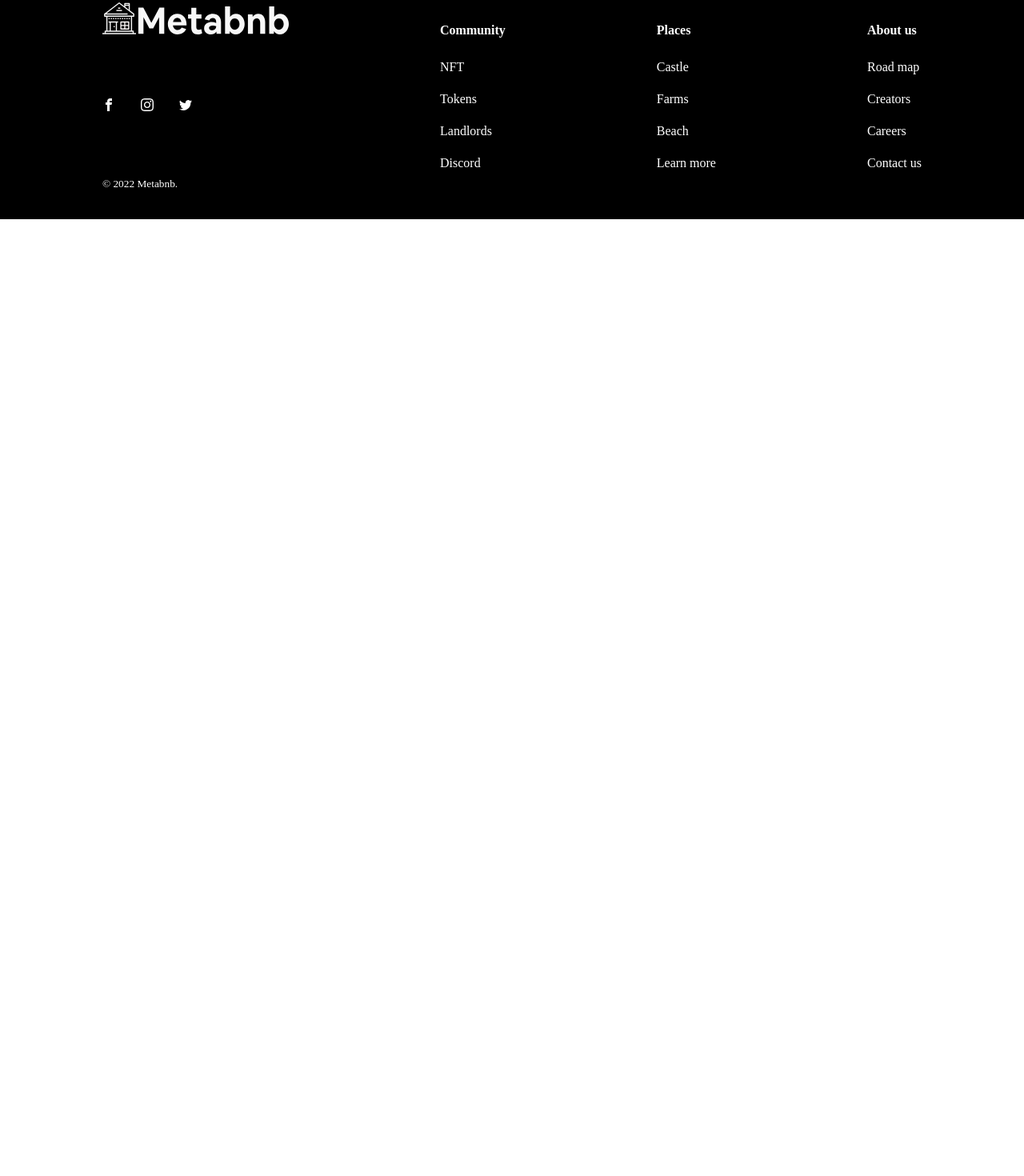
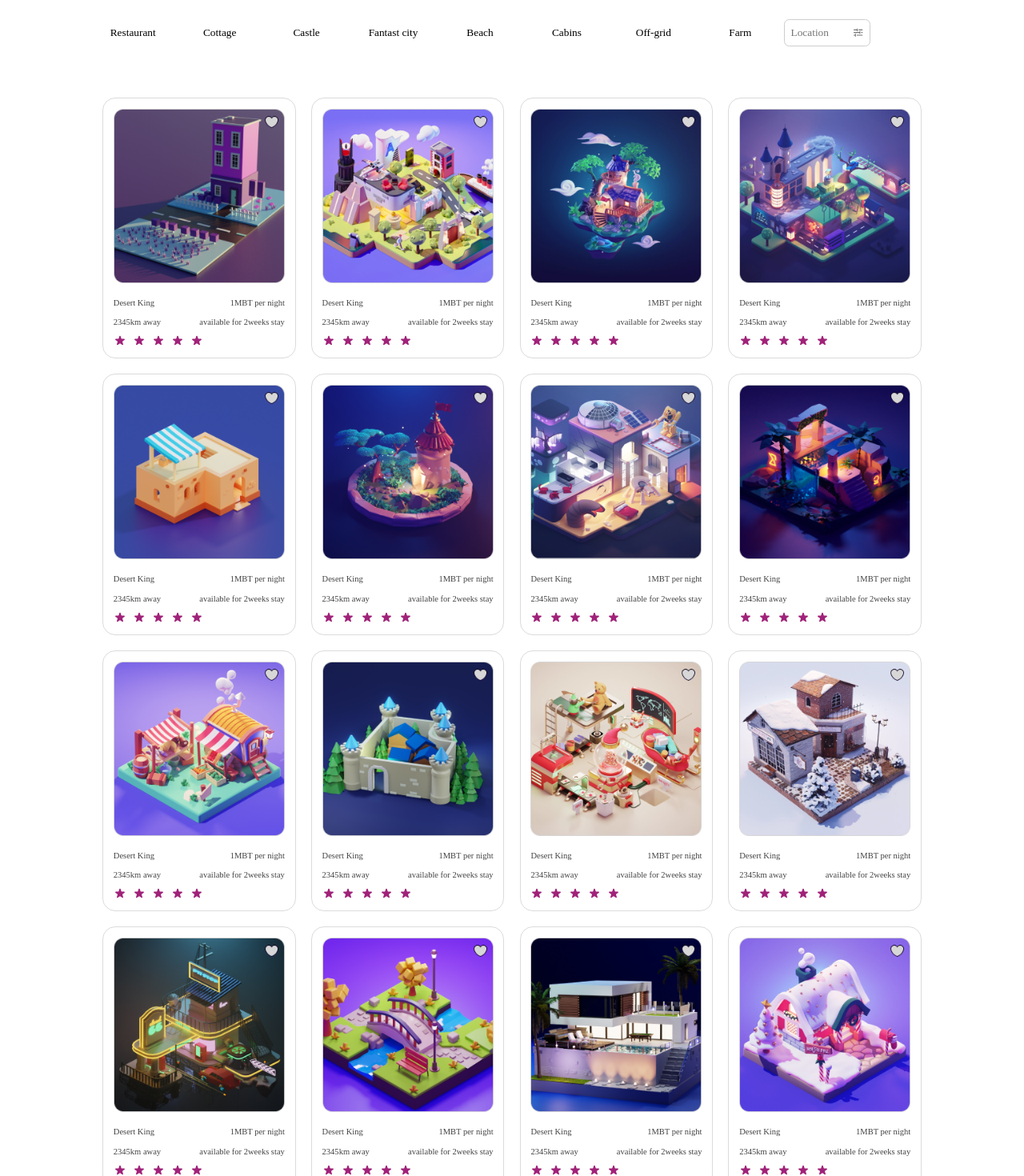
Before and after one commit to JoeTechx/metabnb, a React (Create React App) app: page /placetostay in a window 1280 px wide. Shown: the part 120-1590 px from the top of the page at 80% size. Before the commit the page ends 800 px from the top, so only its background shows below. Built offline with nearby package versions, Linux system fonts and the light colour scheme; a web font is replaced by a local one.

Commit message:
Done with places to stay

```diff
--- /dev/null
+++ b/src/component/Places.jsx
@@ -0,0 +1,64 @@
+import { placeHeader } from "../data"
+import { placeToStay } from "../data"
+import Card from "../UI/Card";
+const Places = () => {
+    return (
+      <section className="places__to-stay">
+     <div className="container places__container">
+        <div className="place__filter">
+            {
+                placeHeader.map(({id, name, icon}) => {
+                    return(
+                    <button className="filter" key={id}>
+                        {name}
+                        {icon}
+                    </button>
+                    )
+                })
+            }
+        </div>
+
+        <div className="adventures__wrapper places__wrapper">
+          {placeToStay.map(
+            ({
+              id,
+              Image,
+              title,
+              amount,
+              distance,
+              daysNumber,
+              star1,
+              star2,
+              star3,
+              star4,
+              star5,
+            }) => {
+              return (
+                <Card key={id} className="adventures__adventure">
+                  <img src={Image} alt="" />
+                  <div className="TA">
+                    <small>{title}</small>
+                    <small>{amount}</small>
+                  </div>
+                  <div className="DD">
+                    <small>{distance}</small>
+                    <small>{daysNumber}</small>
+                  </div>
+                  <div className="star">
+                   <span>{star1}</span>
+                   <span>{star2}</span>
+                   <span>{star3}</span>
+                   <span>{star4}</span>
+                   <span>{star5}</span>
+                  </div>
+                </Card>
+              );
+            }
+          )}
+        </div>
+     </div>
+      </section>
+    )
+  }
+
+  export default Places
--- a/src/data.js
+++ b/src/data.js
@@ -2,6 +2,7 @@ import { HiStar } from "react-icons/hi";
 import { ImFacebook } from "react-icons/im";
 import { SiInstagram } from "react-icons/si";
 import { BsTwitter } from "react-icons/bs";
+import { BiSlider } from "react-icons/bi";
 
 export const links = [
   {
@@ -214,3 +215,264 @@ export const aboutUs = [
     name: "Contact us",
   },
 ];
+
+
+
+export const placeToStay = [
+  {
+    id: 1,
+    Image: require("./Image/Frame 1.png"),
+    title: "Desert King",
+    amount: "1MBT per night",
+    distance: "2345km away",
+    daysNumber: "available for 2weeks stay",
+    star1: <HiStar />,
+    star2: <HiStar />,
+    star3: <HiStar />,
+    star4: <HiStar />,
+    star5: <HiStar />,
+  },
+  {
+    id: 2,
+    Image: require("./Image/Frame 2.png"),
+    title: "Desert King",
+    amount: "1MBT per night",
+    distance: "2345km away",
+    daysNumber: "available for 2weeks stay",
+    star1: <HiStar />,
+    star2: <HiStar />,
+    star3: <HiStar />,
+    star4: <HiStar />,
+    star5: <HiStar />,
+  },
+  {
+    id: 3,
+    Image: require("./Image/Frame 3.png"),
+    title: "Desert King",
+    amount: "1MBT per night",
+    distance: "2345km away",
+    daysNumber: "available for 2weeks stay",
+    star1: <HiStar />,
+    star2: <HiStar />,
+    star3: <HiStar />,
+    star4: <HiStar />,
+    star5: <HiStar />,
+  },
+  {
+    id: 4,
+    Image: require("./Image/Frame 4.png"),
+    title: "Desert King",
+    amount: "1MBT per night",
+    distance: "2345km away",
+    daysNumber: "available for 2weeks stay",
+    star1: <HiStar />,
+    star2: <HiStar />,
+    star3: <HiStar />,
+    star4: <HiStar />,
+    star5: <HiStar />,
+  },
+  {
+    id: 5,
+    Image: require("./Image/Frame 5.png"),
+    title: "Desert King",
+    amount: "1MBT per night",
+    distance: "2345km away",
+    daysNumber: "available for 2weeks stay",
+    star1: <HiStar />,
+    star2: <HiStar />,
+    star3: <HiStar />,
+    star4: <HiStar />,
+    star5: <HiStar />,
+  },
+  {
+    id: 6,
+    Image: require("./Image/Frame 6.png"),
+    title: "Desert King",
+    amount: "1MBT per night",
+    distance: "2345km away",
+    daysNumber: "available for 2weeks stay",
+    star1: <HiStar />,
+    star2: <HiStar />,
+    star3: <HiStar />,
+    star4: <HiStar />,
+    star5: <HiStar />,
+  },
+  {
+    id: 7,
+    Image: require("./Image/Frame 7.png"),
+    title: "Desert King",
+    amount: "1MBT per night",
+    distance: "2345km away",
+    daysNumber: "available for 2weeks stay",
+    star1: <HiStar />,
+    star2: <HiStar />,
+    star3: <HiStar />,
+    star4: <HiStar />,
+    star5: <HiStar />,
+  },
+  {
+    id: 8,
+    Image: require("./Image/Frame 8.png"),
+    title: "Desert King",
+    amount: "1MBT per night",
+    distance: "2345km away",
+    daysNumber: "available for 2weeks stay",
+    star1: <HiStar />,
+    star2: <HiStar />,
+    star3: <HiStar />,
+    star4: <HiStar />,
+    star5: <HiStar />,
+  },
+  {
+    id: 9,
+    Image: require("./Image/Frame 9.png"),
+    title: "Desert King",
+    amount: "1MBT per night",
+    distance: "2345km away",
+    daysNumber: "available for 2weeks stay",
+    star1: <HiStar />,
+    star2: <HiStar />,
+    star3: <HiStar />,
+    star4: <HiStar />,
+    star5: <HiStar />,
+  },
+  {
+    id: 10,
+    Image: require("./Image/Frame 10.png"),
+    title: "Desert King",
+    amount: "1MBT per night",
+    distance: "2345km away",
+    daysNumber: "available for 2weeks stay",
+    star1: <HiStar />,
+    star2: <HiStar />,
+    star3: <HiStar />,
+    star4: <HiStar />,
+    star5: <HiStar />,
+  },
+  {
+    id: 11,
+    Image: require("./Image/Frame 11.png"),
+    title: "Desert King",
+    amount: "1MBT per night",
+    distance: "2345km away",
+    daysNumber: "available for 2weeks stay",
+    star1: <HiStar />,
+    star2: <HiStar />,
+    star3: <HiStar />,
+    star4: <HiStar />,
+    star5: <HiStar />,
+  },
+  {
+    id: 12,
+    Image: require("./Image/Frame 12.png"),
+    title: "Desert King",
+    amount: "1MBT per night",
+    distance: "2345km away",
+    daysNumber: "available for 2weeks stay",
+    star1: <HiStar />,
+    star2: <HiStar />,
+    star3: <HiStar />,
+    star4: <HiStar />,
+    star5: <HiStar />,
+  },
+  {
+    id: 13,
+    Image: require("./Image/Frame 13.png"),
+    title: "Desert King",
+    amount: "1MBT per night",
+    distance: "2345km away",
+    daysNumber: "available for 2weeks stay",
+    star1: <HiStar />,
+    star2: <HiStar />,
+    star3: <HiStar />,
+    star4: <HiStar />,
+    star5: <HiStar />,
+  },
+  {
+    id: 14,
+    Image: require("./Image/Frame 14.png"),
+    title: "Desert King",
+    amount: "1MBT per night",
+    distance: "2345km away",
+    daysNumber: "available for 2weeks stay",
+    star1: <HiStar />,
+    star2: <HiStar />,
+    star3: <HiStar />,
+    star4: <HiStar />,
+    star5: <HiStar />,
+  },
+  {
+    id: 15,
+    Image: require("./Image/Frame 15.png"),
+    title: "Desert King",
+    amount: "1MBT per night",
+    distance: "2345km away",
+    daysNumber: "available for 2weeks stay",
+    star1: <HiStar />,
+    star2: <HiStar />,
+    star3: <HiStar />,
+    star4: <HiStar />,
+    star5: <HiStar />,
+  },
+  {
+    id: 16,
+    Image: require("./Image/Frame 16.png"),
+    title: "Desert King",
+    amount: "1MBT per night",
+    distance: "2345km away",
+    daysNumber: "available for 2weeks stay",
+    star1: <HiStar />,
+    star2: <HiStar />,
+    star3: <HiStar />,
+    star4: <HiStar />,
+    star5: <HiStar />,
+  },
+]
+
+export const placeHeader =[
+  {
+    id: 1,
+    name: "Restaurant",
+  },
+
+  {
+    id: 2,
+    name: "Cottage",
+  },
+
+  {
+    id: 3,
+    name: "Castle",
+  },
+
+  {
+    id: 4,
+    name: "Fantast city",
+  },
+
+  {
+    id: 5,
+    name: "Beach",
+  },
+
+  {
+    id: 6,
+    name: "Cabins",
+  },
+
+  {
+    id: 7,
+    name: "Off-grid",
+  },
+
+  {
+    id: 8,
+    name: "Farm",
+  },
+
+  {
+    id: 9,
+    name: "Location",
+    icon: <BiSlider/>,
+  },
+]
--- a/src/pages/PlaceToStay/PlaceToStay.css
+++ b/src/pages/PlaceToStay/PlaceToStay.css
@@ -0,0 +1,36 @@
+.places__to-stay{
+    width: 100vw;
+    height: auto;
+}
+
+.places__container{
+    margin-top: 9rem;
+}
+
+.place__filter{
+    display:grid;
+    grid-template-columns:repeat(9, 1fr);
+    margin: auto;
+    margin-right: 4rem;
+    margin-left: -1rem;
+    align-items: center;
+}
+
+
+.filter{
+    background: transparent;
+}
+
+.filter:nth-child(9){
+    border: 1px solid #cecece;
+    display: flex;
+    color: #767676;
+    align-items: center;
+    justify-content: space-between;
+    padding: 0.5rem;
+    border-radius:0.4rem;
+}
+
+.places__wrapper{
+    margin-bottom: 4rem;
+}
--- a/src/pages/PlaceToStay/PlaceToStay.jsx
+++ b/src/pages/PlaceToStay/PlaceToStay.jsx
@@ -1,8 +1,11 @@
-import React from 'react'
 
+import Places from "../../component/Places"
+import "./PlaceToStay.css"
 const PlaceToStay = () => {
   return (
-    <div>PlaceToStay</div>
+    <>
+   <Places/>
+    </>
   )
 }
 
```
Also changed, not shown: 1 other file (tests, documents, lock files or other folders).
